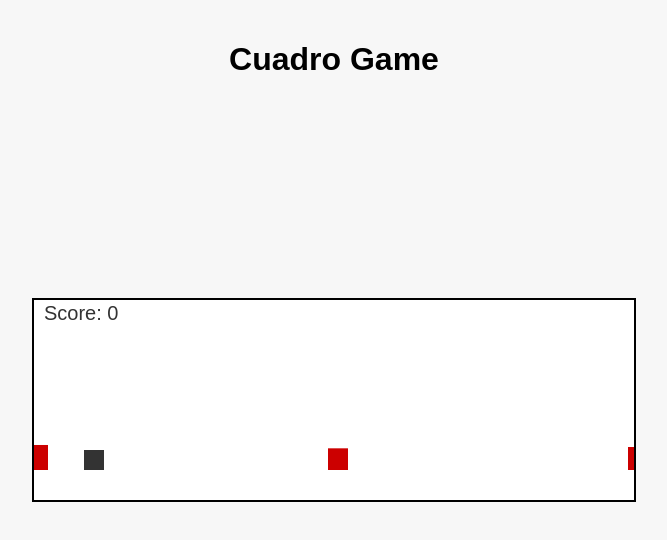
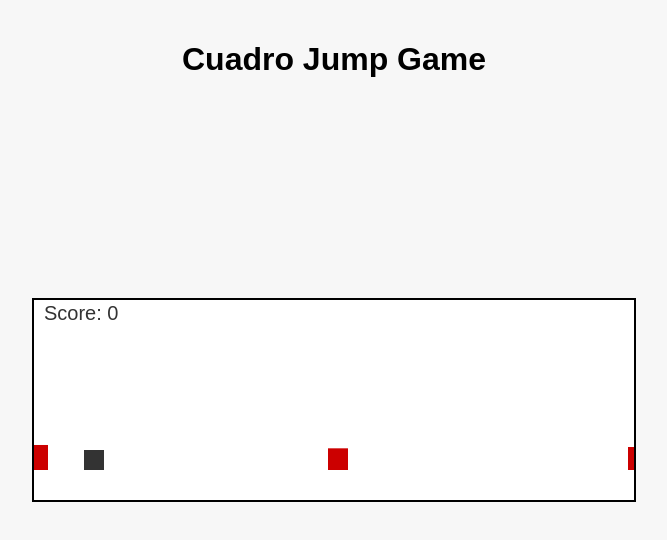
Before and after one commit to gcp-ykr/cuadro-jump-game, a plain HTML site: page index.html in a window 1280 px wide. Shown: the whole page, without its empty margins (306-973 px from the left). Drawn offline with Linux system fonts and the light colour scheme.

```diff
--- a/index.html
+++ b/index.html
@@ -26,7 +26,7 @@
     </style>
 </head>
 <body>
-    <h1>Cuadro Game</h1>
+    <h1>Cuadro Jump Game</h1>
     <canvas id="gameCanvas" width="600" height="200"></canvas>
     <script>
         const canvas = document.getElementById('gameCanvas');
```
Also changed, not shown: 2 other files.
